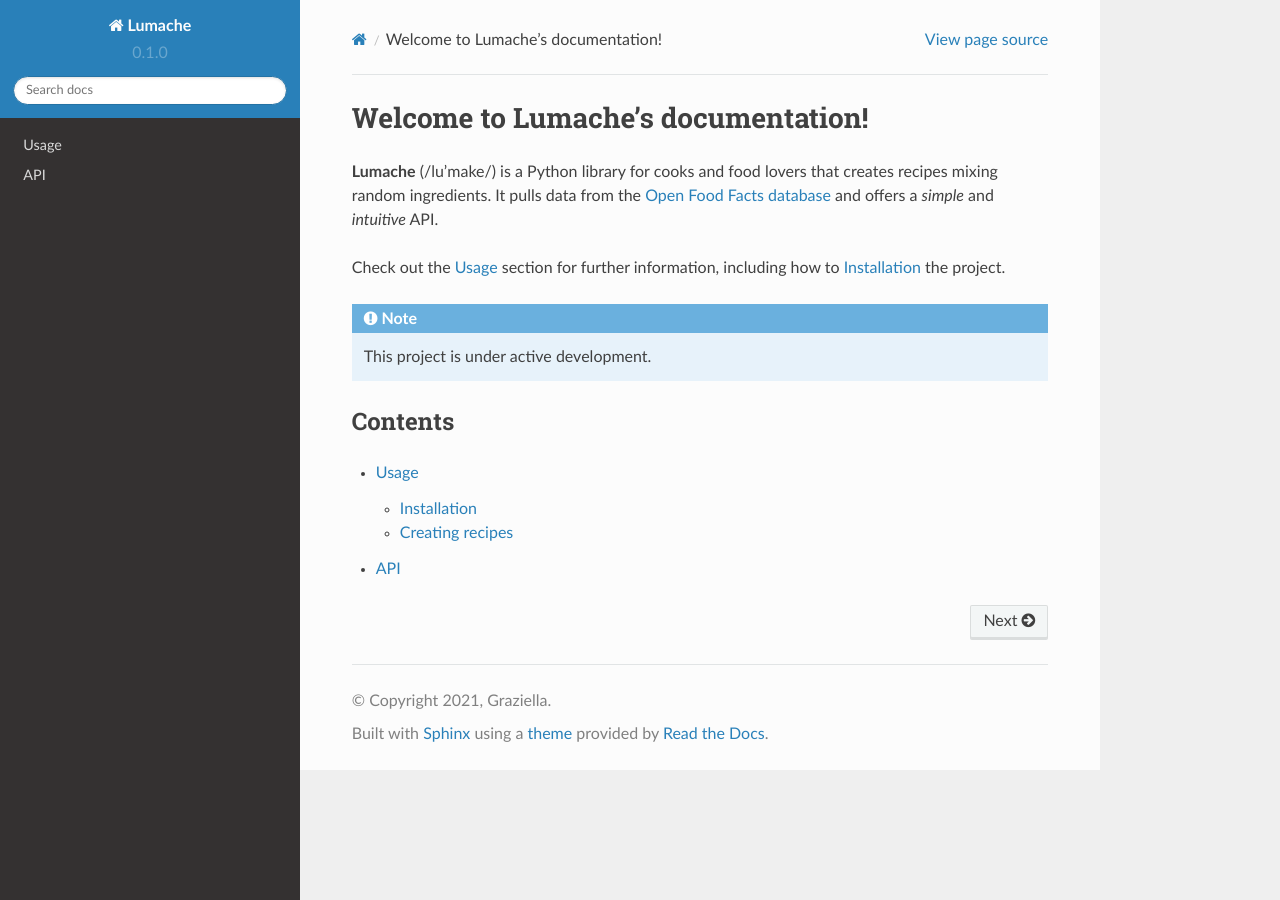
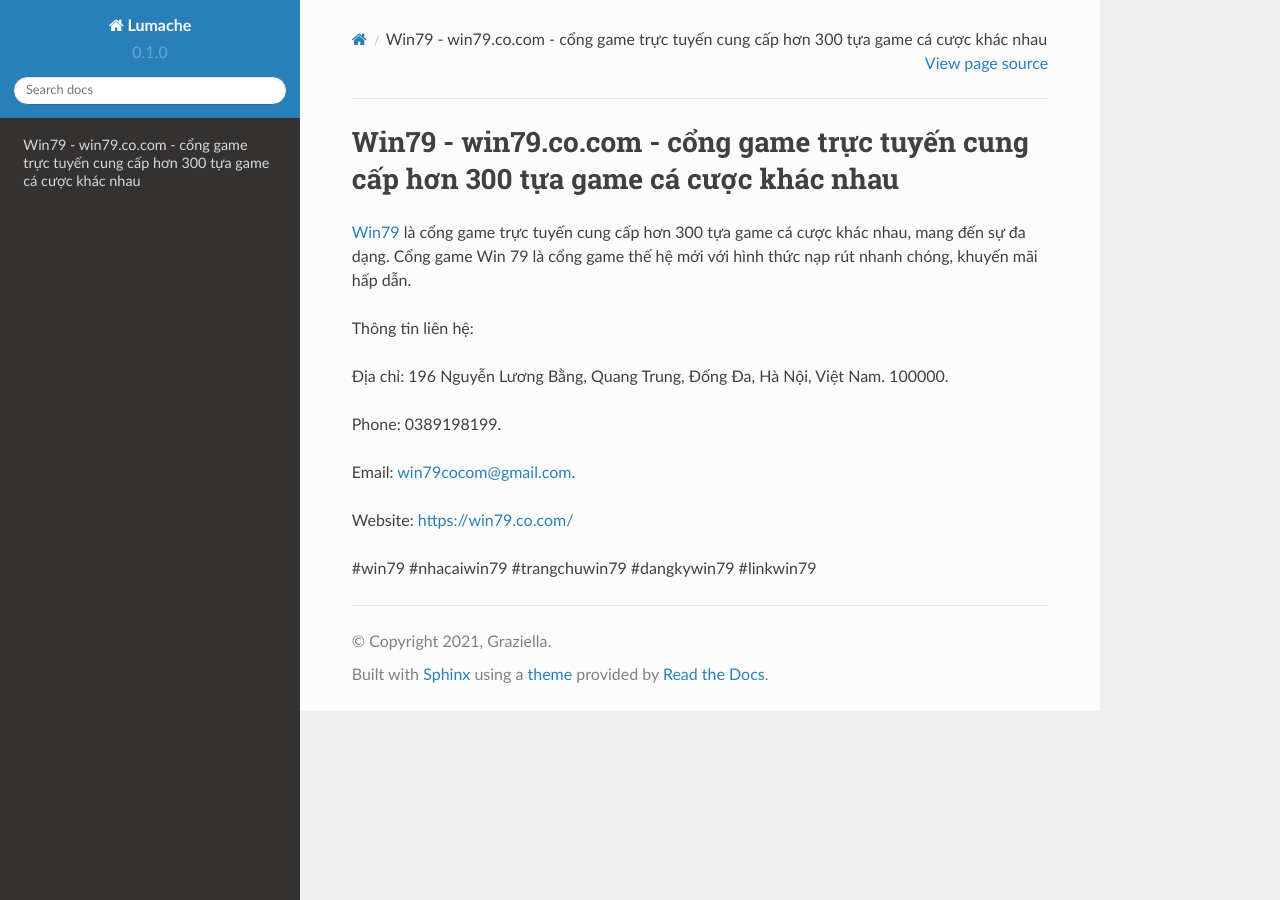
Before and after one commit to vanthanhtuan2022/win79cocom, a Sphinx documentation site: the page built from docs/source/index.rst, in a window 1280 px wide. Built offline with Sphinx 7.4.7 and the Read the Docs theme 2.0.0, drawn with Linux system fonts in a browser that asks for light colours.

Commit message:
Update index.rst

```diff
--- a/docs/source/index.rst
+++ b/docs/source/index.rst
@@ -1,22 +1,16 @@
-Welcome to Lumache's documentation!
+Win79 - win79.co.com - cổng game trực tuyến cung cấp hơn 300 tựa game cá cược khác nhau
 ===================================
 
-**Lumache** (/lu'make/) is a Python library for cooks and food lovers
-that creates recipes mixing random ingredients.
-It pulls data from the `Open Food Facts database <https://world.openfoodfacts.org/>`_
-and offers a *simple* and *intuitive* API.
+`Win79 <https://win79.co.com/>`_ là cổng game trực tuyến cung cấp hơn 300 tựa game cá cược khác nhau, mang đến sự đa dạng. Cổng game Win 79 là cổng game thế hệ mới với hình thức nạp rút nhanh chóng, khuyến mãi hấp dẫn.
 
-Check out the :doc:`usage` section for further information, including
-how to :ref:`installation` the project.
+Thông tin liên hệ:
 
-.. note::
+Địa chỉ: 196 Nguyễn Lương Bằng, Quang Trung, Đống Đa, Hà Nội, Việt Nam. 100000.
 
-   This project is under active development.
+Phone: 0389198199.
 
-Contents
---------
+Email: win79cocom@gmail.com.
 
-.. toctree::
+Website: https://win79.co.com/
 
-   usage
-   api
+#win79 #nhacaiwin79 #trangchuwin79 #dangkywin79 #linkwin79
```
